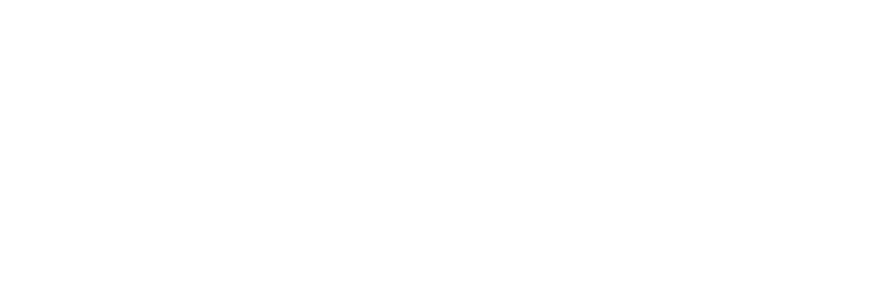
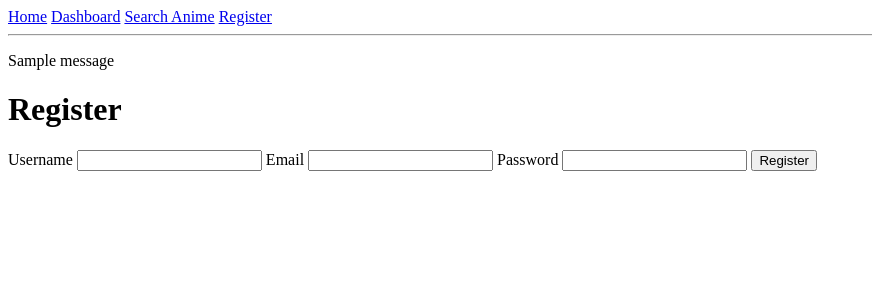
Before and after one commit to shrubfn/andeki, a Flask app: page /register in a window 1280 px wide. Before the commit the part shown is empty. Shown: the top 300 px of the page, without its empty margins (0-872 px from the left). Run offline with Flask 3, Linux system fonts and the light colour scheme; tables that the repository leaves empty hold one stand-in row (values such as "Sample post"); one stand-in notice (Sample message) is shown.

Commit message:
added register system, extensionspy, flash messages

```diff
--- a/app.py
+++ b/app.py
@@ -1,10 +1,12 @@
-from flask import Flask, render_template
-from flask_sqlalchemy import SQLAlchemy
+from flask import Flask, render_template, request, redirect, url_for, flash
+from extensions import db
+from werkzeug.security import generate_password_hash
+
 
 app = Flask(__name__)
 
 #secretkey for sessions and login security
-app.config["secret_key"] = "temp_secret_key"
+app.config["SECRET_KEY"] = "temp_secret_key"
 
 # sqLite database file
 app.config["SQLALCHEMY_DATABASE_URI"] = "sqlite:///andeki.db"
@@ -13,24 +15,64 @@ app.config["SQLALCHEMY_DATABASE_URI"] = "sqlite:///andeki.db"
 app.config["SQLALCHEMY_TRACK_MODIFICATIONS"] = False
 
 # ceates the database controller object
-db = SQLAlchemy(app)
+db.init_app(app)
+from models import User
 
 #create route and pages
 @app.route("/")
 def index():
     return render_template("index.html")
 
+
+
 @app.route("/dashboard")
 def dashboard():
     return render_template("dashboard.html")
+
+
 
 @app.route("/search")
 def search():
     return render_template("search.html")
 
-@app.route("/register")
+
+
+@app.route("/register", methods=["GET", "POST"])
 def register():
+    if request.method == "POST":
+        username = request.form.get("username")
+        email = request.form.get("email")
+        password = request.form.get("password")
+
+        #check 4 existing users or email
+        existing_user = User.query.filter(
+            (User.username == username) | (User.email == email)
+        ).first()
+
+        if existing_user:
+            flash("Username or email already exists.")
+            return redirect(url_for("register"))
+
+        #hash
+        hashed_password = generate_password_hash(password)
+
+        # create new user obj
+        new_user = User(
+            username=username,
+            email=email,
+            password_hash=hashed_password
+        )
+
+        #add new user to database
+        db.session.add(new_user)
+        db.session.commit()
+
+        flash("Account created successfully. You can now log in.")
+        return redirect(url_for("index"))
+
     return render_template("register.html")
+
+
 
 @app.route("/login")
 def login():
--- /dev/null
+++ b/extensions.py
@@ -0,0 +1,3 @@
+from flask_sqlalchemy import SQLAlchemy
+
+db = SQLAlchemy()
--- a/models.py
+++ b/models.py
@@ -1,4 +1,4 @@
-from app import db
+from extensions import db
 
 #create user datatable, every field is necessary
 class User(db.Model):
--- a/templates/base.html
+++ b/templates/base.html
@@ -10,9 +10,19 @@
         <a href="/">Home</a>
         <a href="/dashboard">Dashboard</a>
         <a href="/search">Search Anime</a>
+        <a href="/register">Register</a>
     </nav>
 
     <hr>
+
+{% with messages = get_flashed_messages() %}
+    {% if messages %}
+        {% for message in messages %}
+            <p>{{ message }}</p>
+        {% endfor %}
+    {% endif %}
+{% endwith %}
+
 
     <main>
         {% block content %}
--- a/templates/register.html
+++ b/templates/register.html
@@ -0,0 +1,17 @@
+{% extends "base.html" %}
+{% block content %}
+<h1>Register</h1>
+
+<form method="POST">
+    <label>Username</label>
+    <input type="text" name="username" required>
+
+    <label>Email</label>
+    <input type="email" name="email" required>
+
+    <label>Password</label>
+    <input type="password" name="password" required>
+
+    <button type="submit">Register</button>
+</form>
+{% endblock %}
```
